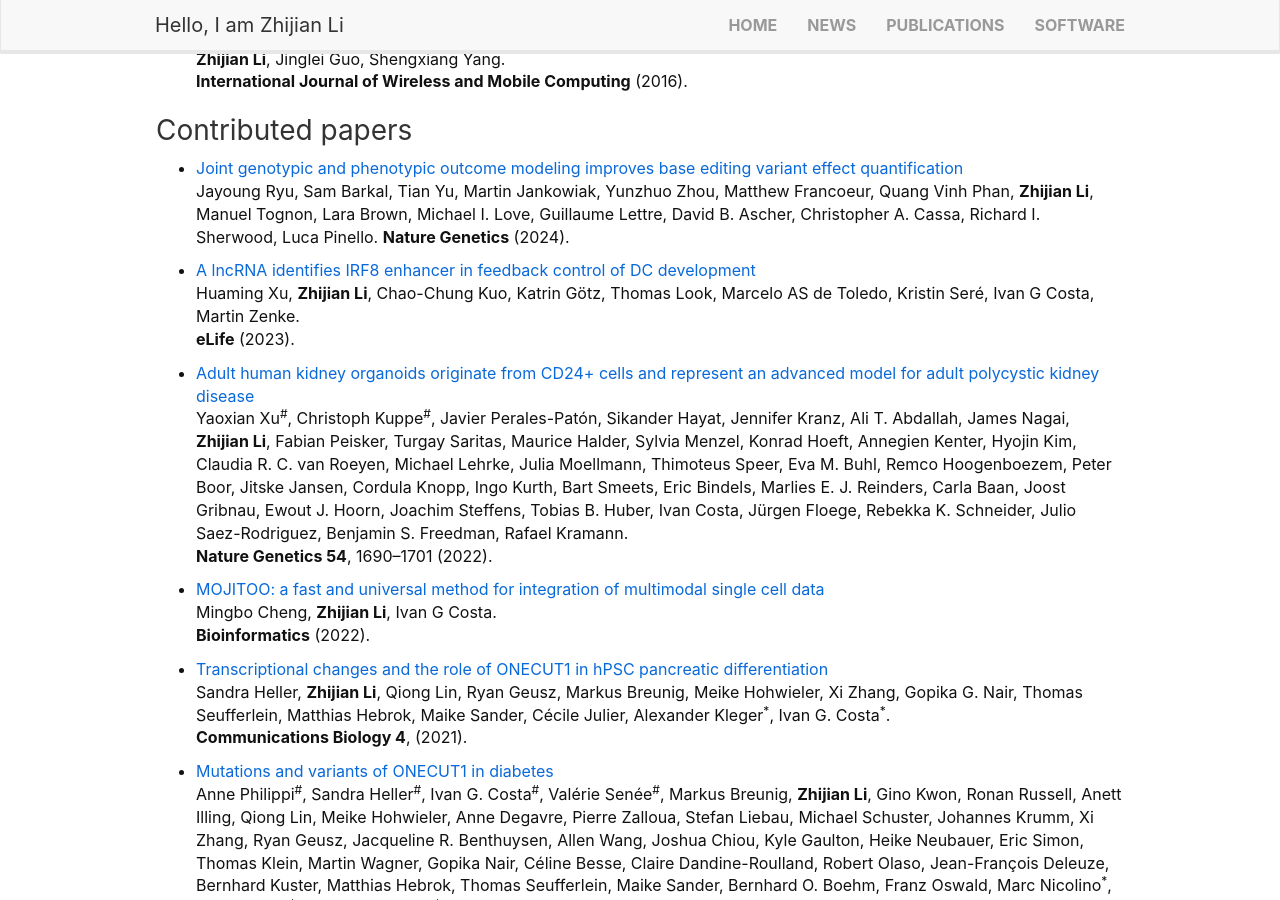
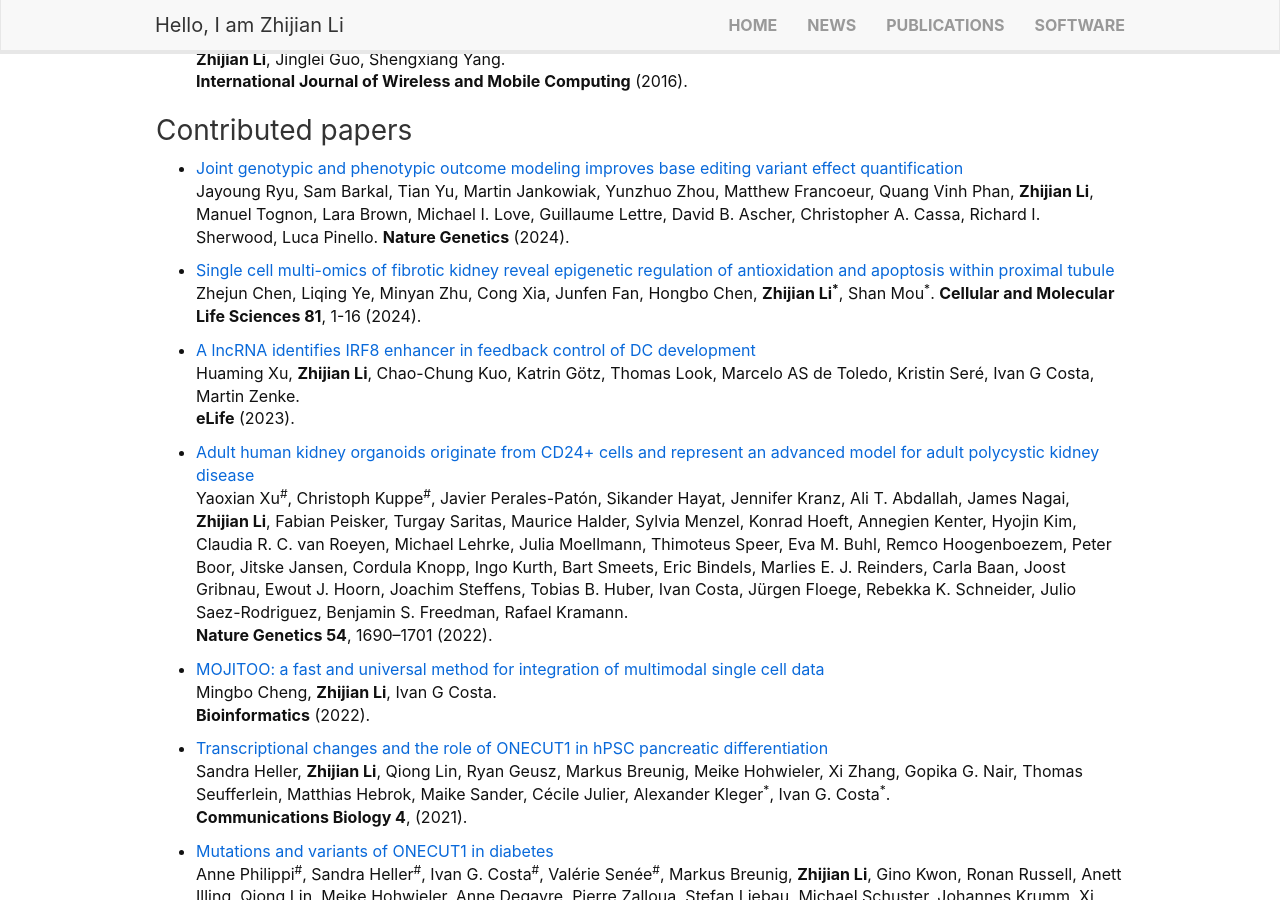
Before and after one commit to lzj1769/lzj1769.github.io, a Jekyll site: the page built from _pages/publications.md, in a window 1280 px wide and 900 px high, scrolled down 870 px. Built offline with Jekyll 4.4.1, drawn with Linux system fonts in a browser that asks for light colours; nearby versions of some CDN libraries.

Commit message:
update publication

```diff
--- a/_pages/publications.md
+++ b/_pages/publications.md
@@ -47,6 +47,9 @@ Christoph Kuppe<sup>\#</sup>, Ricardo O. Ramirez Flores<sup>\#</sup>, **Zhijian
 Jayoung Ryu, Sam Barkal, Tian Yu, Martin Jankowiak, Yunzhuo Zhou, Matthew Francoeur, Quang Vinh Phan, **Zhijian Li**, Manuel Tognon, Lara Brown, Michael I. Love, Guillaume Lettre, David B. Ascher, Christopher A. Cassa, Richard I. Sherwood, Luca Pinello.
 **Nature Genetics** (2024).
 
+* [Single cell multi-omics of fibrotic kidney reveal epigenetic regulation of antioxidation and apoptosis within proximal tubule](https://link.springer.com/article/10.1007/s00018-024-05118-1) \
+Zhejun Chen, Liqing Ye, Minyan Zhu, Cong Xia, Junfen Fan, Hongbo Chen, **Zhijian Li<sup>\*</sup>**, Shan Mou<sup>\*</sup>.
+**Cellular and Molecular Life Sciences 81**, 1-16 (2024).
 
 * [A lncRNA identifies IRF8 enhancer in feedback control of DC development](https://elifesciences.org/articles/83342)\
 Huaming Xu, **Zhijian Li**, Chao-Chung Kuo, Katrin Götz,
```
